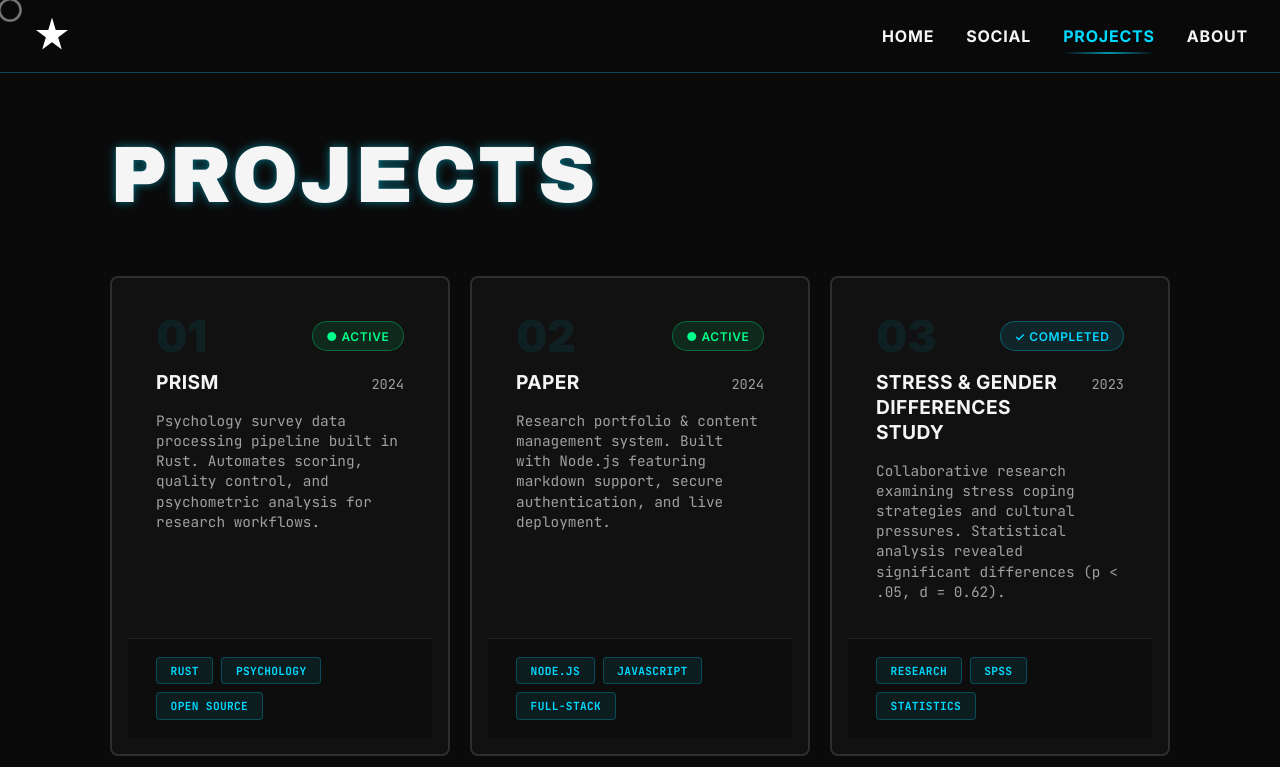
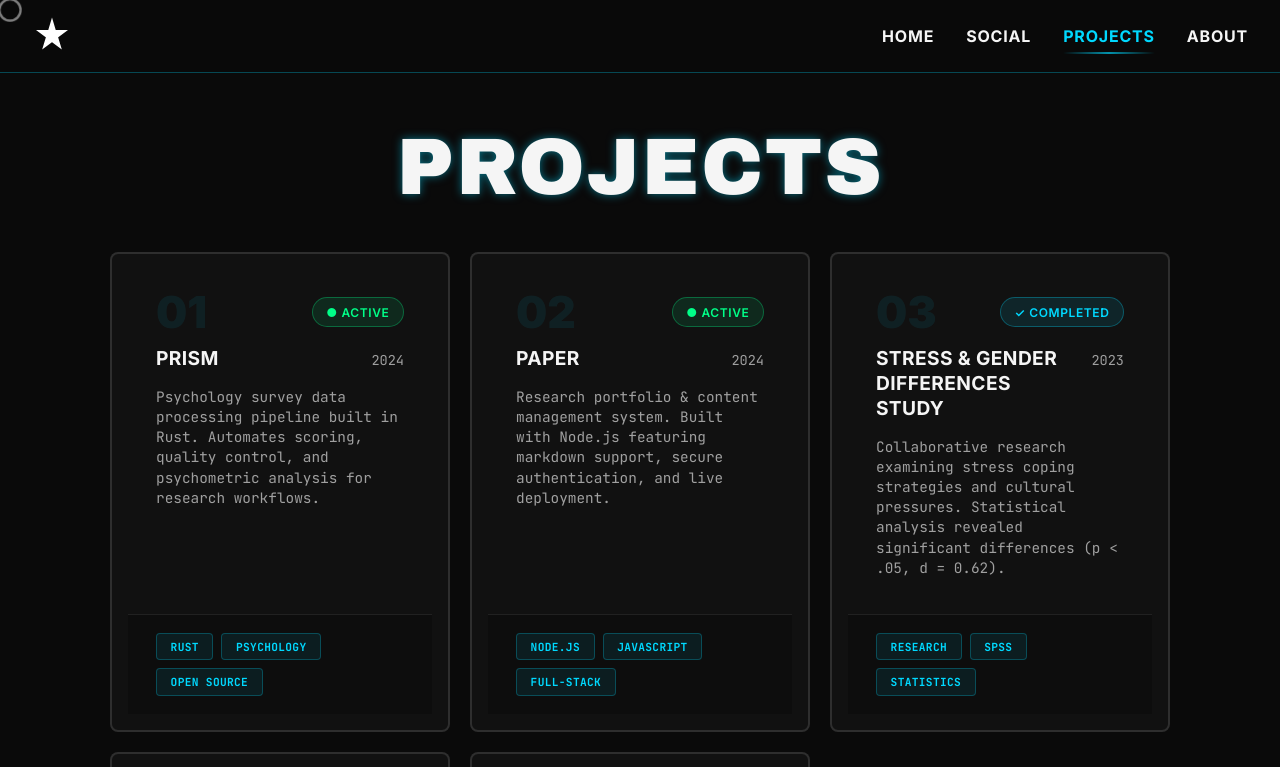
Before and after one commit to artlostintime/portfolio, an Astro site: page /projects in a window 1280 px wide. Shown: the top 767 px of the page. Built offline with nearby package versions, Linux system fonts and the light colour scheme; Astro itself is replaced by a stand-in of ours.

Commit message:
Center page headings

```diff
--- a/src/pages/about.astro
+++ b/src/pages/about.astro
@@ -4,7 +4,7 @@ import Layout from '../layouts/Layout.astro';
 
 <Layout title="About - VISHU">
   <div class="content page-enter">
-    <h1 class="glitch" data-text="ABOUT" style="margin: 1.5rem 0; text-align: center;">ABOUT</h1>
+    <h1 class="glitch" data-text="ABOUT">ABOUT</h1>
 
     <div class="about-intro">
       <p class="about-lead">
--- a/src/pages/projects.astro
+++ b/src/pages/projects.astro
@@ -47,7 +47,7 @@ const projects = [
 
 <Layout title="Projects - VISHU">
   <div class="content page-enter">
-    <h1 class="glitch" data-text="PROJECTS" style="margin: 2rem 0; text-align: center;">PROJECTS</h1>
+    <h1 class="glitch" data-text="PROJECTS">PROJECTS</h1>
 
     <div class="project-grid">
       {projects.map((project, index) => (
--- a/src/pages/social.astro
+++ b/src/pages/social.astro
@@ -4,7 +4,7 @@ import Layout from '../layouts/Layout.astro';
 
 <Layout title="Social - VISHU">
   <div class="content page-enter">
-    <h1 class="glitch" data-text="SOCIAL" style="margin: 2rem 0; text-align: center;">SOCIAL</h1>
+    <h1 class="glitch" data-text="SOCIAL">SOCIAL</h1>
 
     <div class="panel fade-in">
       <h2 style="margin-bottom: 2rem;">CONNECT</h2>
--- a/src/styles/global.css
+++ b/src/styles/global.css
@@ -47,6 +47,12 @@ body {
   max-width: 1400px;
   margin: 0 auto;
   padding: 6rem 2rem 3rem;
+}
+
+/* Center page headings */
+.content > h1 {
+  text-align: center;
+  margin: 1.5rem 0 2.5rem 0;
 }
 
 /* Focus styles for accessibility */
@@ -1146,6 +1152,12 @@ a:focus {
   text-shadow: 0 0 10px rgba(0, 217, 255, 0.5);
 }
 
+/* Center glitch headings in content */
+.content > .glitch {
+  display: block;
+  text-align: center;
+}
+
 .glitch:hover::before,
 .glitch:hover::after {
   content: attr(data-text);
```
